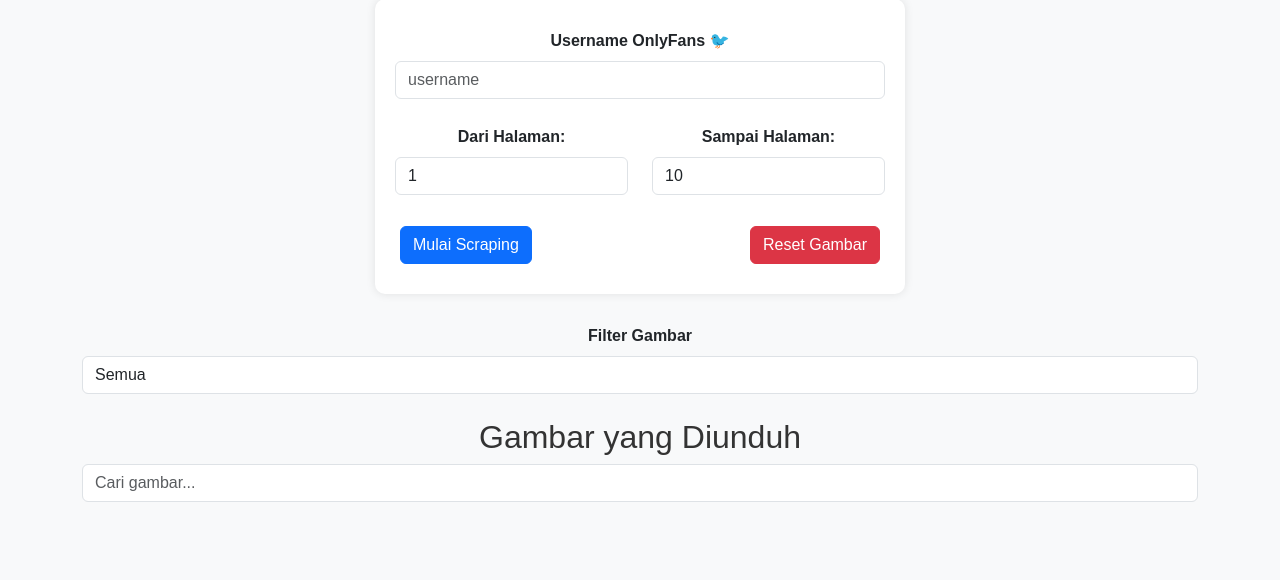
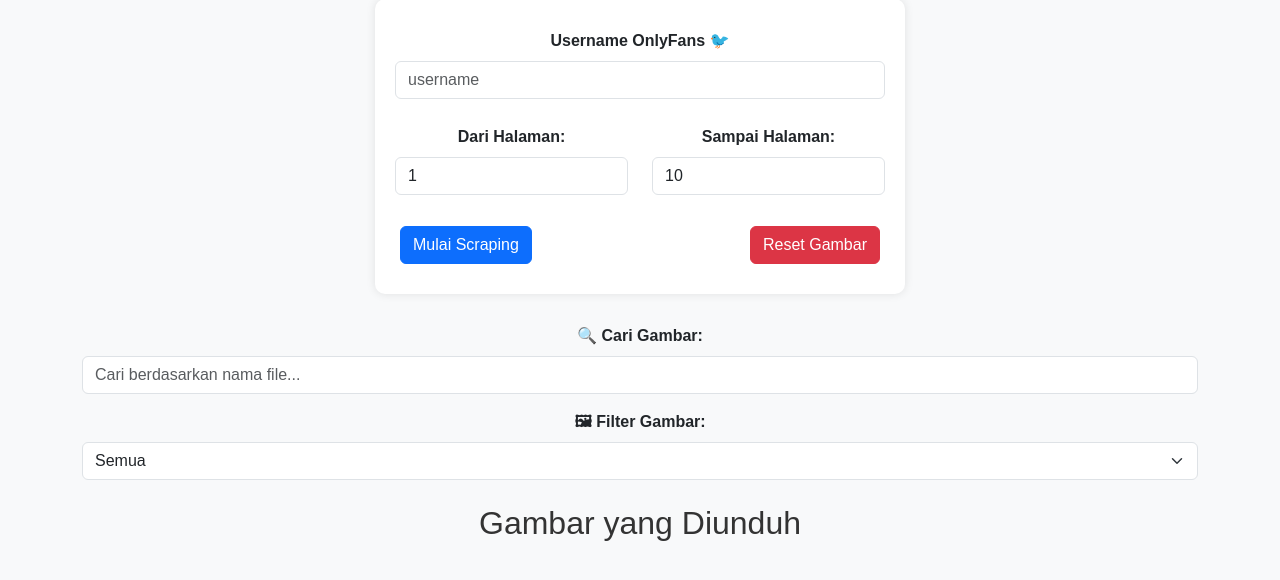
Before and after one commit to fhebriantz/image_scraper, a Flask app: page / in a window 1280 px wide. Shown: the part 81-661 px from the top of the page. Run offline with Flask 3, Linux system fonts and the light colour scheme; data that the repository does not hold is empty.

Commit message:
all feature in 1 page

```diff
--- a/app.py
+++ b/app.py
@@ -2,6 +2,7 @@ from flask import Flask, render_template, request, redirect, url_for, jsonify
 import os
 import shutil
 from scraper import scrape_images
+import math
 
 app = Flask(__name__)
 
@@ -29,6 +30,21 @@ def index():
         return redirect(url_for("index"))
 
     return render_template("index.html")  # Tidak mengirim gambar langsung
+
+@app.route("/get_filters", methods=["GET"])
+def get_filters():
+    """Menghasilkan daftar filter berdasarkan jumlah gambar dalam folder"""
+    if os.path.exists(IMAGE_FOLDER):
+        images = [img for img in os.listdir(IMAGE_FOLDER) if img.endswith((".jpg", ".png"))]
+        images.sort()
+        total_images = len(images)
+        max_range = math.ceil(total_images / 100)  # Hitung kelipatan 100
+        filters = [f"{i*100+1}-{(i+1)*100}" for i in range(max_range)]
+    else:
+        filters = []
+
+    return jsonify(filters)
+
 
 @app.route("/load_images", methods=["GET"])
 def load_images():
--- a/templates/index.html
+++ b/templates/index.html
@@ -55,20 +55,19 @@
             </div>
         </form>
 
-        <label for="filterSelect" class="form-label">Filter Gambar</label>
-        <select id="filterSelect" class="form-control mb-3">
-            <option value="">Semua</option>
-            <option value="1-1000">1 - 1000</option>
-            <option value="1001-2000">1001 - 2000</option>
-            <option value="2001-3000">2001 - 3000</option>
-            <option value="3001-4000">3001 - 4000</option>
-            <option value="4001-5000">4001 - 5000</option>
-            <option value="5001-6000">5001 - 6000</option>
-        </select>
+        <div class="mb-3">
+            <label for="searchInput" class="form-label">🔍 Cari Gambar:</label>
+            <input type="text" id="searchInput" class="form-control" placeholder="Cari berdasarkan nama file...">
+        </div>
+
+        <div class="mb-3">
+            <label for="filterSelect" class="form-label">🖼 Filter Gambar:</label>
+            <select id="filterSelect" class="form-select">
+                <option value="">Semua</option>
+            </select>
+        </div>
 
         <h2 class="mt-4 text-center">Gambar yang Diunduh</h2>
-        <!-- Input Search -->
-        <input type="text" id="searchInput" class="form-control mb-3" placeholder="Cari gambar...">
 
         <div id="imageGallery" class="d-flex flex-wrap justify-content-center"></div>
     </div>
@@ -139,6 +138,23 @@
             });
     }
 
+    // Muat filter dropdown secara dinamis
+    function loadFilters() {
+        fetch("/get_filters")
+            .then(response => response.json())
+            .then(filters => {
+                const filterSelect = document.getElementById("filterSelect");
+                filterSelect.innerHTML = '<option value="">Semua</option>'; // Reset option pertama
+
+                filters.forEach(filter => {
+                    const option = document.createElement("option");
+                    option.value = filter;
+                    option.textContent = filter;
+                    filterSelect.appendChild(option);
+                });
+            });
+    }
+
     // Infinite Scroll Event
     window.addEventListener("scroll", function () {
         if (window.innerHeight + window.scrollY >= document.body.offsetHeight - 100) {
@@ -146,14 +162,14 @@
         }
     });
 
-    // Search Function
+    // Search Event
     document.getElementById("searchInput").addEventListener("input", function () {
         currentQuery = this.value;
         page = 1;
         loadImages(true);
     });
 
-    // Filter Dropdown
+    // Filter Event
     document.getElementById("filterSelect").addEventListener("change", function () {
         currentFilter = this.value;
         page = 1;
@@ -161,6 +177,7 @@
     });
 
     loadImages();
+    loadFilters();
 </script>
 
 
```
